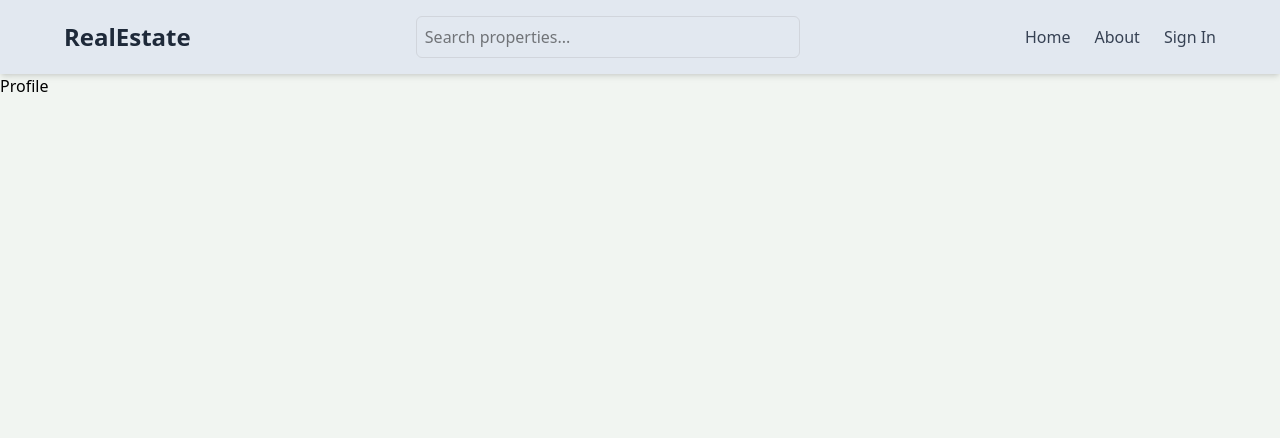
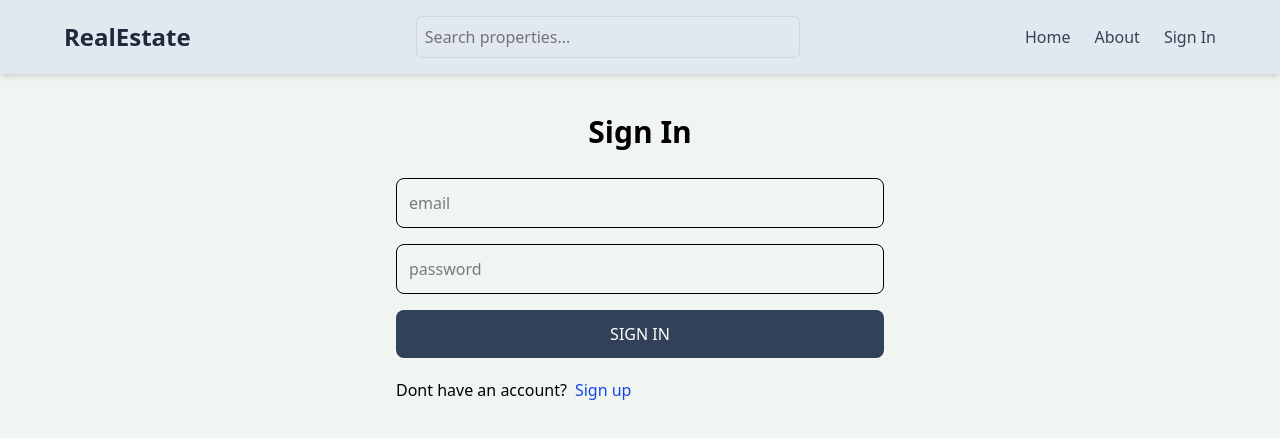
Before and after one commit to rishabhhhhhxxx/Ghar360_project, a React (Vite) app in the folder my-project/: page /signin in a window 1280 px wide. Shown: the top 438 px of the page. Built offline with nearby package versions, Linux system fonts and the light colour scheme.

Commit message:
add redux toolkit

```diff
--- a/my-project/package.json
+++ b/my-project/package.json
@@ -11,9 +11,11 @@
     "tailwind:init": "node ./node_modules/tailwindcss/lib/cli.js init -p"
   },
   "dependencies": {
+    "@reduxjs/toolkit": "^2.6.1",
     "@tailwindcss/vite": "^4.0.13",
     "react": "^19.0.0",
     "react-dom": "^19.0.0",
+    "react-redux": "^9.2.0",
     "react-router-dom": "^7.3.0",
     "tailwindcss": "^4.0.13"
   },
--- a/my-project/src/main.jsx
+++ b/my-project/src/main.jsx
@@ -1,11 +1,13 @@
 import { StrictMode } from "react";
 import { createRoot } from "react-dom/client";
+import { store } from "./redux/store";
+import { Provider } from "react-redux";
 
 import "./index.css";
 import App from "./App.jsx";
 
 createRoot(document.getElementById("root")).render(
-  <StrictMode>
+  <Provider store={store}>
     <App />
-  </StrictMode>
+  </Provider>
 );
--- a/my-project/src/pages/Signin.jsx
+++ b/my-project/src/pages/Signin.jsx
@@ -1,4 +1,166 @@
-import React from "react";
+// import React from "react";
+// import { useState } from "react";
+// import { Link, useNavigate } from "react-router-dom";
+// import { UseDispatch, useDispatch } from "react-redux";
+// import { signInStart , signInFailure ,signInSuccess } from "../redux/user/userSlice";
+// export default function SignIn() {
+//   const [formData, setFormData] = useState({});
+//   const [loading, setLoading] = useState(false);
+//   const [error, setError] = useState(null);
+//   const navigate = useNavigate();
+//   const dispatch =useDispatch();
+
+
+//   const handleChange = (e) => {
+//     setFormData({
+//       ...formData,
+//       [e.target.id]: e.target.value,
+//     });
+//   };
+//   const handleSubmit = async (e) => {
+//     e.preventDefault();
+
+//     try {
+//       dispatch(signInStart());
+//       const res = await fetch("/api/auth/signin", {
+//         method: "POST",
+//         headers: {
+//           "Content-Type": "application/json",
+//         },
+//         body: JSON.stringify(formData),
+//       });
+//       const data = await res.json();
+//       console.log(data);
+//       if (data.success === false) {
+//         dispatch(signInFailure(data.message));
+//         return;
+//       }
+//       dispatch(signInSuccess(data));
+//       navigate('/');
+//     } catch (error) {
+//       dispatch(signInFailure(error.message));
+//     }
+
+//   };
+//   return (
+//     <div className="p-3 max-w-lg mx-auto">
+//       <h1 className="text-3xl text-center font-semibold my-7">Sign In</h1>
+//       <form onSubmit={handleSubmit} className="flex flex-col gap-4">
+//         <input
+//           type="email"
+//           placeholder="email"
+//           className="border p-3 rounded-lg"
+//           id="email"
+//           onChange={handleChange}
+//         />
+//         <input
+//           type="password"
+//           placeholder="password"
+//           className="border p-3 rounded-lg"
+//           id="password"
+//           onChange={handleChange}
+//         />
+
+//         <button
+//           disabled={loading}
+//           className="bg-slate-700 text-white p-3 rounded-lg uppercase hover:opacity-95 disabled:opacity-80"
+//         >
+//           {loading ? "Loading..." : "Sign In"}
+//         </button>
+
+//       </form>
+//       <div className="flex gap-2 mt-5">
+//         <p>Dont have an account?</p>
+//         <Link to={"/sign-up"}>
+//           <span className="text-blue-700">Sign up</span>
+//         </Link>
+//       </div>
+//       {error && <p className="text-red-500 mt-5">{error}</p>}
+//     </div>
+//   );
+// }
+import { useState } from 'react';
+import { Link, useNavigate } from 'react-router-dom';
+import { useDispatch,useSelector } from 'react-redux';
+import {
+  signInStart,
+  signInSuccess,
+  signInFailure,
+} from '../redux/user/userSlice';
+
+
 export default function SignIn() {
-  return <div >Profile</div>;
+  const [formData, setFormData] = useState({});
+  console.log("Redux user state:", useSelector((state) => state.user));
+
+  console.log("Redux state:", useSelector((state) => state));
+
+  const { loading, error } = useSelector((state) => state.user);
+  const navigate = useNavigate();
+  const dispatch = useDispatch();
+  const handleChange = (e) => {
+    setFormData({
+      ...formData,
+      [e.target.id]: e.target.value,
+    });
+  };
+  const handleSubmit = async (e) => {
+    e.preventDefault();
+    try {
+      dispatch(signInStart());
+      const res = await fetch('/api/auth/signin', {
+        method: 'POST',
+        headers: {
+          'Content-Type': 'application/json',
+        },
+        body: JSON.stringify(formData),
+      });
+      const data = await res.json();
+      console.log(data);
+      if (data.success === false) {
+        dispatch(signInFailure(data.message));
+        return;
+      }
+      dispatch(signInSuccess(data));
+      navigate('/');
+    } catch (error) {
+      dispatch(signInFailure(error.message));
+    }
+  };
+  return (
+    <div className='p-3 max-w-lg mx-auto'>
+      <h1 className='text-3xl text-center font-semibold my-7'>Sign In</h1>
+      <form onSubmit={handleSubmit} className='flex flex-col gap-4'>
+        <input
+          type='email'
+          placeholder='email'
+          className='border p-3 rounded-lg'
+          id='email'
+          onChange={handleChange}
+        />
+        <input
+          type='password'
+          placeholder='password'
+          className='border p-3 rounded-lg'
+          id='password'
+          onChange={handleChange}
+        />
+
+        <button
+          disabled={loading}
+          className='bg-slate-700 text-white p-3 rounded-lg uppercase hover:opacity-95 disabled:opacity-80'
+        >
+          {loading ? 'Loading...' : 'Sign In'}
+        </button>
+
+      </form>
+      <div className='flex gap-2 mt-5'>
+        <p>Dont have an account?</p>
+        <Link to={'/sign-up'}>
+          <span className='text-blue-700'>Sign up</span>
+        </Link>
+      </div>
+      {error && <p className='text-red-500 mt-5'>{error}</p>}
+    </div>
+  );
 }
--- /dev/null
+++ b/my-project/src/redux/store.js
@@ -0,0 +1,9 @@
+import { configureStore } from '@reduxjs/toolkit'
+import userReducer from './user/userSlice';
+
+export const store = configureStore({
+  reducer: {user: userReducer},
+  middleware : (getDefaultMiddleware) => getDefaultMiddleware({
+    serializableCheck : false,
+  }),
+});
--- /dev/null
+++ b/my-project/src/redux/user/userSlice.js
@@ -0,0 +1,35 @@
+import { createSlice } from '@reduxjs/toolkit';
+
+const initialState = {
+  currentUser: null,
+  error: null,
+  loading: false,
+};
+
+const userSlice = createSlice({
+  name: 'user',
+  initialState,
+  reducers: {
+    signInStart: (state) => {
+      state.loading = true;
+    },
+    signInSuccess: (state, action) => {
+      state.currentUser = action.payload;
+      state.loading = false;
+      state.error = null;
+    },
+    signInFailure: (state, action) => {
+      state.error = action.payload;
+      state.loading = false;
+    },
+  },
+});
+
+export const {
+  signInStart,
+  signInSuccess,
+  signInFailure,
+
+} = userSlice.actions;
+
+export default userSlice.reducer;
```
Also changed, not shown: 1 other file (tests, documents, lock files or other folders).
